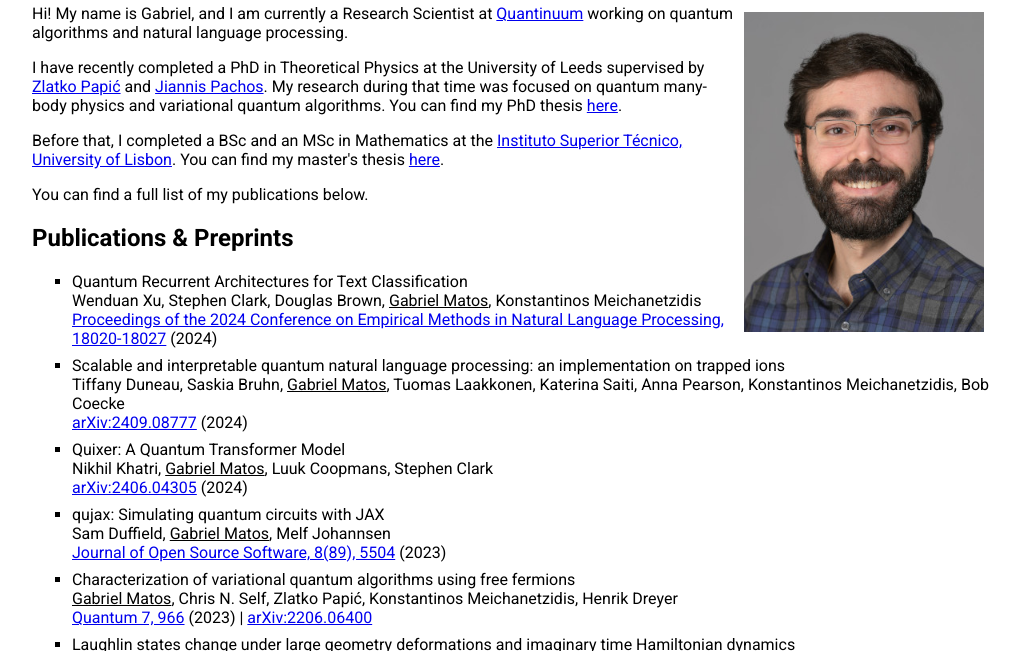
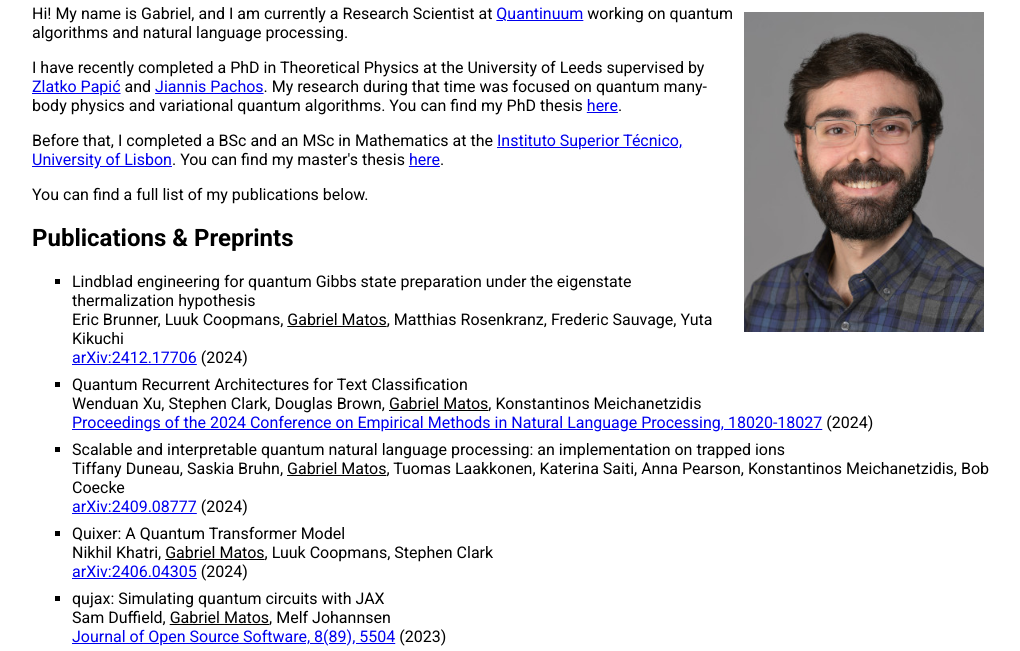
Before and after one commit to gamatos/personal-website, a website: page site/index.html in a window 1280 px wide. Shown: the part 149-800 px from the top of the page, without its empty margins (128-1148 px from the left). Drawn offline with Linux system fonts and the light colour scheme.

Commit message:
Add Lindblad engineering preprint

```diff
--- a/site/index.html
+++ b/site/index.html
@@ -35,6 +35,20 @@
             <section>
                 <h2>Publications & Preprints</h2>
                 <ul>
+                    <li>
+                        <div class="paper_title">
+                            Lindblad engineering for quantum Gibbs state preparation under the eigenstate thermalization hypothesis
+                        </div>
+                        <div class="paper_authors">
+                            Eric Brunner, Luuk Coopmans, <u>Gabriel Matos</u>, Matthias Rosenkranz, Frederic Sauvage, Yuta Kikuchi
+                        </div>
+                        </div>
+                        <div class="preprint"><span class="preprint_journal">
+                            <a href="https://arxiv.org/abs/2412.17706"> arXiv:2412.17706</a>
+                        </span>
+                        <span class="preprint_year">(2024)</span>
+                        </div>
+                    </li>
                     <li>
                         <div class="paper_title">
                             Quantum Recurrent Architectures for Text Classification
```
Also changed, not shown: site/publications.html (+14 -0 lines).
